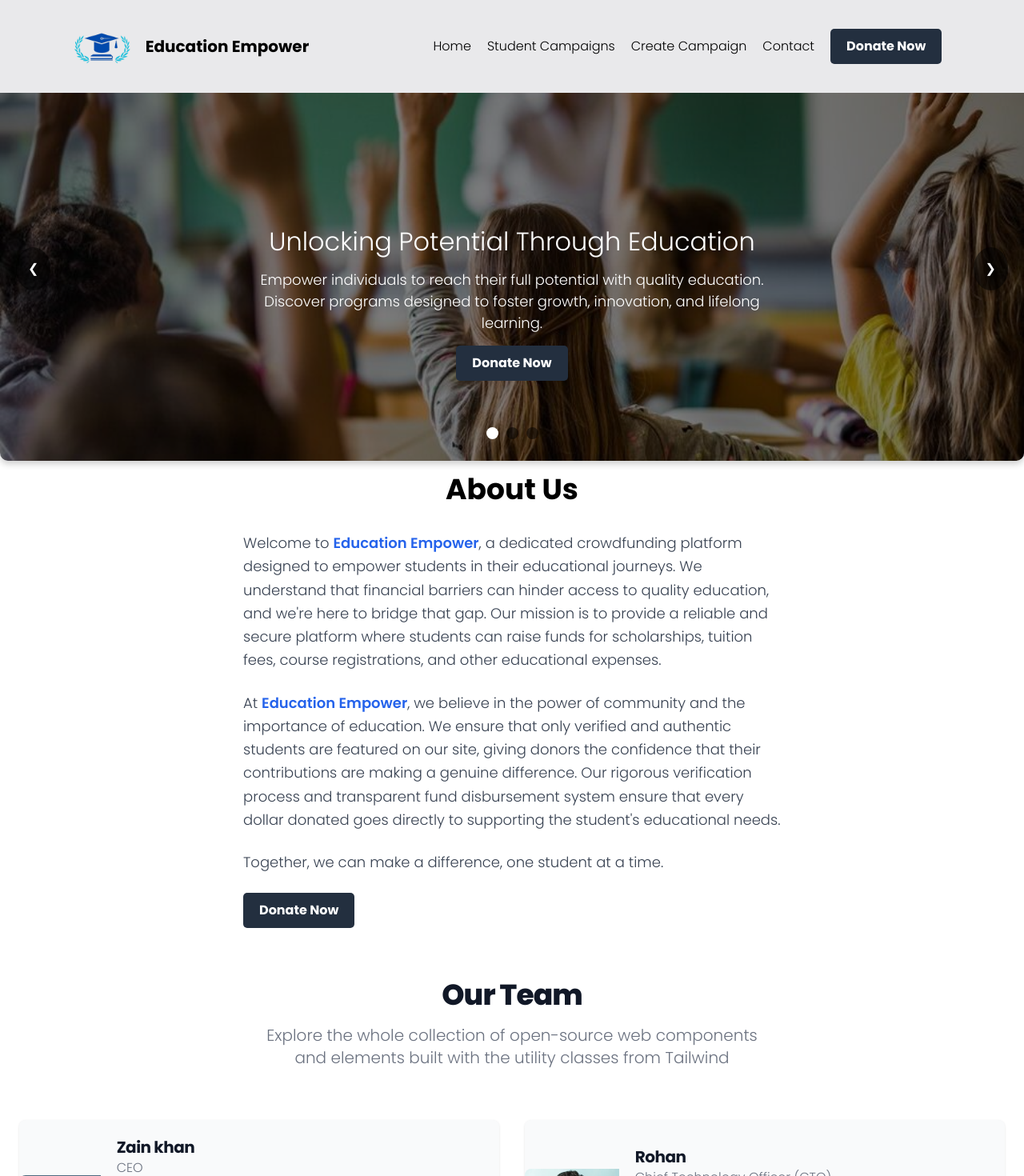
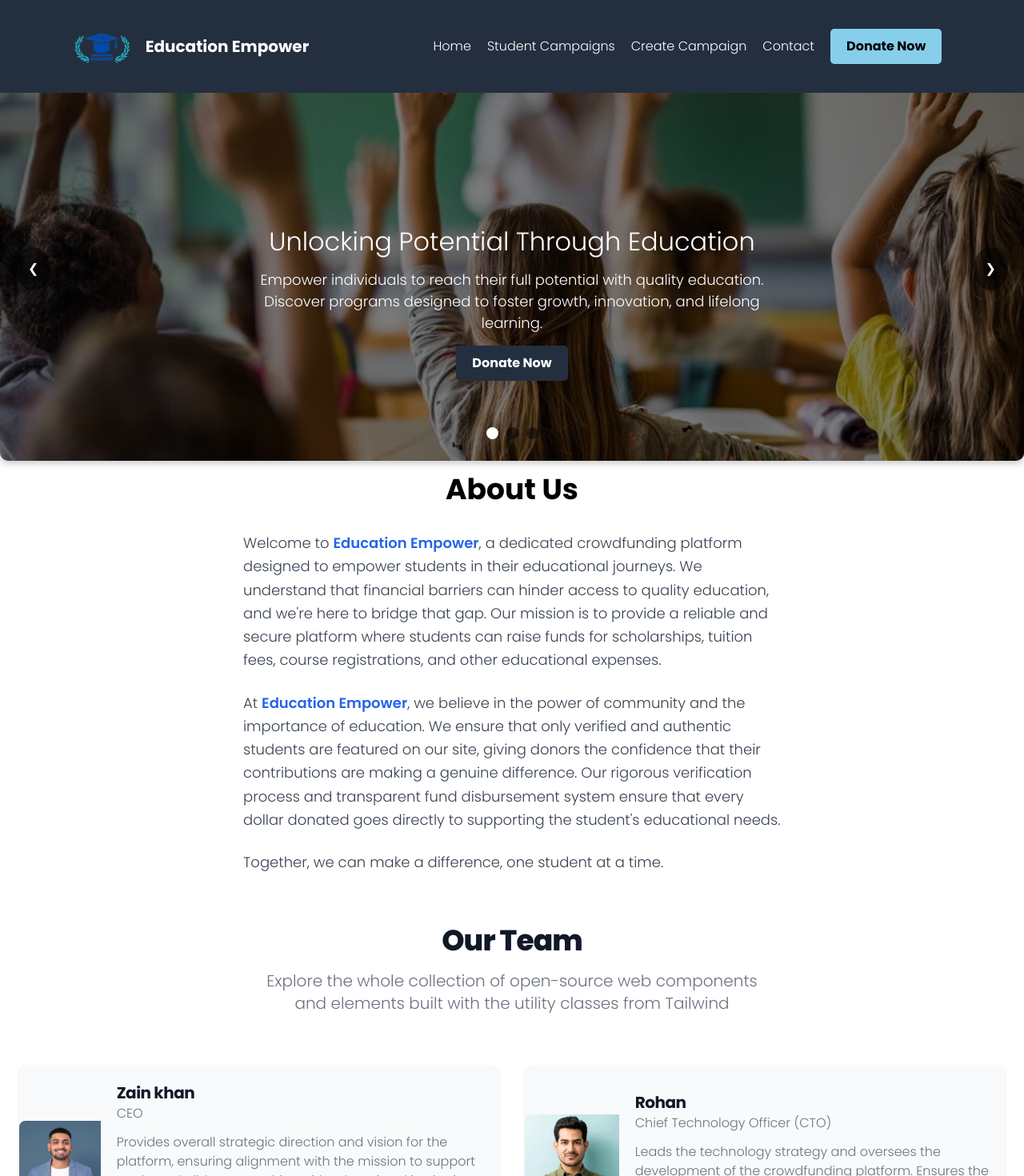
Before and after one commit to devdazzlee/Donation--Frontend, a React (Create React App) app: page /home in a window 1280 px wide. Shown: the top 1470 px of the page at 80% size. Built offline with nearby package versions, Linux system fonts and the light colour scheme.

Commit message:
Changes APi

```diff
--- a/src/Components/About-us.jsx
+++ b/src/Components/About-us.jsx
@@ -18,18 +18,7 @@
         <p className="text-lg text-gray-700 leading-relaxed">
           Together, we can make a difference, one student at a time.
         </p>
-       <Link to={'/donor'} >
 
-       <button
-    style={{ background: "#232F3F" }}
-    className="listitemcolorhover mt-6  w-full md:w-auto text-white font-bold py-2 px-4 rounded-full custom-button"
-    itemscope
-    itemtype="http://schema.org/Button"
-  >
-    <span itemprop="name">Donate Now </span>
-  </button>
-
-       </Link>
       </div>
     </>
   );
--- a/src/Components/Campaign.jsx
+++ b/src/Components/Campaign.jsx
@@ -31,7 +31,7 @@
     const handleSubmit = async (e) => {
         e.preventDefault();
         try {
-            const response = await axios.post('http://localhost:3000/create-campaign', formData);
+            const response = await axios.post('https://donation-backend-gerd.vercel.app/create-campaign', formData);
             console.log('Campaign created successfully:', response.data);
             alert("Campaign created successfully:")
             setFormData({
--- a/src/Components/Footer.css
+++ b/src/Components/Footer.css
@@ -80,6 +80,21 @@
     background-color: #1a1f27;
   }
 
+  .custom-button2 {
+    background-color: #87CEEB !important;
+    color: black;
+    font-weight: bold;
+    padding: 10px 20px;
+    border: none;
+    border-radius: 5px;
+    cursor: pointer;
+    transition: background-color 0.3s ease;
+  }
+
+  .custom-button:hover {
+    background-color: #1a1f27;
+  }
+
   .carousel-button {
     position: absolute;
     top: 50%;
--- a/src/Components/Login.jsx
+++ b/src/Components/Login.jsx
@@ -2,7 +2,7 @@
 import axios from 'axios';
 import { Link, useNavigate } from 'react-router-dom';
 import { AuthContext } from './AuthContext';
-
+import logo from '../Web_logo-removebg-preview.png'
 const Login = () => {
   const [email, setEmail] = useState('');
   const [password, setPassword] = useState('');
@@ -26,8 +26,14 @@
 
   return (
 
-    <div className="flex justify-center items-center h-screen fontchange">
-      <form className="bg-white shadow-md rounded px-8 pt-6 pb-8 mb-4 w-full max-w-md">
+    <div   className="flex justify-center items-center h-screen fontchange">
+      <form  style={{"background" :"#87CEEB"}} className=" shadow-md rounded px-8 pt-6 pb-8 mb-4 w-full max-w-md">
+        <Link  className='flex items-center' to={"/home"} >
+
+  <img  className='h-24 mr-2'  src={logo} alt="Education Empower" />
+<h1 className='font-bold text-xl' >Education Empower</h1>
+
+     </Link>
       <h2 className="text-2xl text-center font-semibold mb-4">Log In</h2>
         <div className="mb-4">
           <label className="block text-gray-700 text-sm font-bold mb-2" htmlFor="email">
--- a/src/Components/Navbar.css
+++ b/src/Components/Navbar.css
@@ -2,7 +2,7 @@
 
 .navbar {
   /* background-image: url('../../Images/white-paper-texture.avif'); */
-  background-color: #E9E9EB;
+  background-color: #232F3F;
     color: black;
     position: fixed;
     width: 100%;
@@ -81,7 +81,7 @@
 
   .navbar-links a {
     text-decoration: none;
-    color: black;
+    color: white;
   }
 
   .dropdown {
@@ -142,6 +142,3 @@
       display: none;
     }
   }
-  .listitemcolorhover:hover{
-    color: blue;
-  }
--- a/src/Components/Navbar.jsx
+++ b/src/Components/Navbar.jsx
@@ -38,7 +38,7 @@
      <Link  className='flex items-center' to={"/home"} >
 
      <img  className='h-24 mr-2'  src={logo} alt="Education Empower" />
-  <h1 className='font-bold text-xl' >Education Empower</h1>
+  <h1 className='font-bold text-xl text-white' >Education Empower</h1>
 
         </Link>
 
@@ -91,7 +91,7 @@
   <button
   onClick={handleClick23}
     style={{ background: "#232F3F" }}
-    className="listitemcolorhover w-full md:w-auto text-white font-bold py-2 px-4 rounded-full custom-button"
+    className="listitemcolorhover w-full md:w-auto text-white font-bold py-2 px-4 rounded-full custom-button2"
     itemscope
     itemtype="http://schema.org/Button"
   >
--- a/src/Components/Signup.jsx
+++ b/src/Components/Signup.jsx
@@ -1,6 +1,7 @@
 import React, { useState } from 'react';
 import axios from 'axios';
 import { Link, useNavigate } from 'react-router-dom';
+import logo from '../Web_logo-removebg-preview.png'
 
 const Signup = () => {
   const [username, setUsername] = useState('');
@@ -24,7 +25,13 @@
 
   return (
     <div className="flex justify-center items-center h-screen bg-gray-100 fontchange">
-      <form className="bg-white shadow-md rounded px-8 pt-6 pb-8 mb-4 w-full max-w-md">
+      <form  style={{"background" :"#87CEEB"}} className="bg-white shadow-md rounded px-8 pt-6 pb-8 mb-4 w-full max-w-md">
+      <Link   className='flex items-center' to={"/home"} >
+
+  <img  className='h-24 mr-2'  src={logo} alt="Education Empower" />
+<h1 className='font-bold text-xl' >Education Empower</h1>
+
+     </Link>
         <h2 className="text-2xl text-center font-semibold mb-4">Sign Up</h2>
         <div className="mb-4">
           <label className="block text-gray-700 text-sm font-bold mb-2" htmlFor="username">
```
